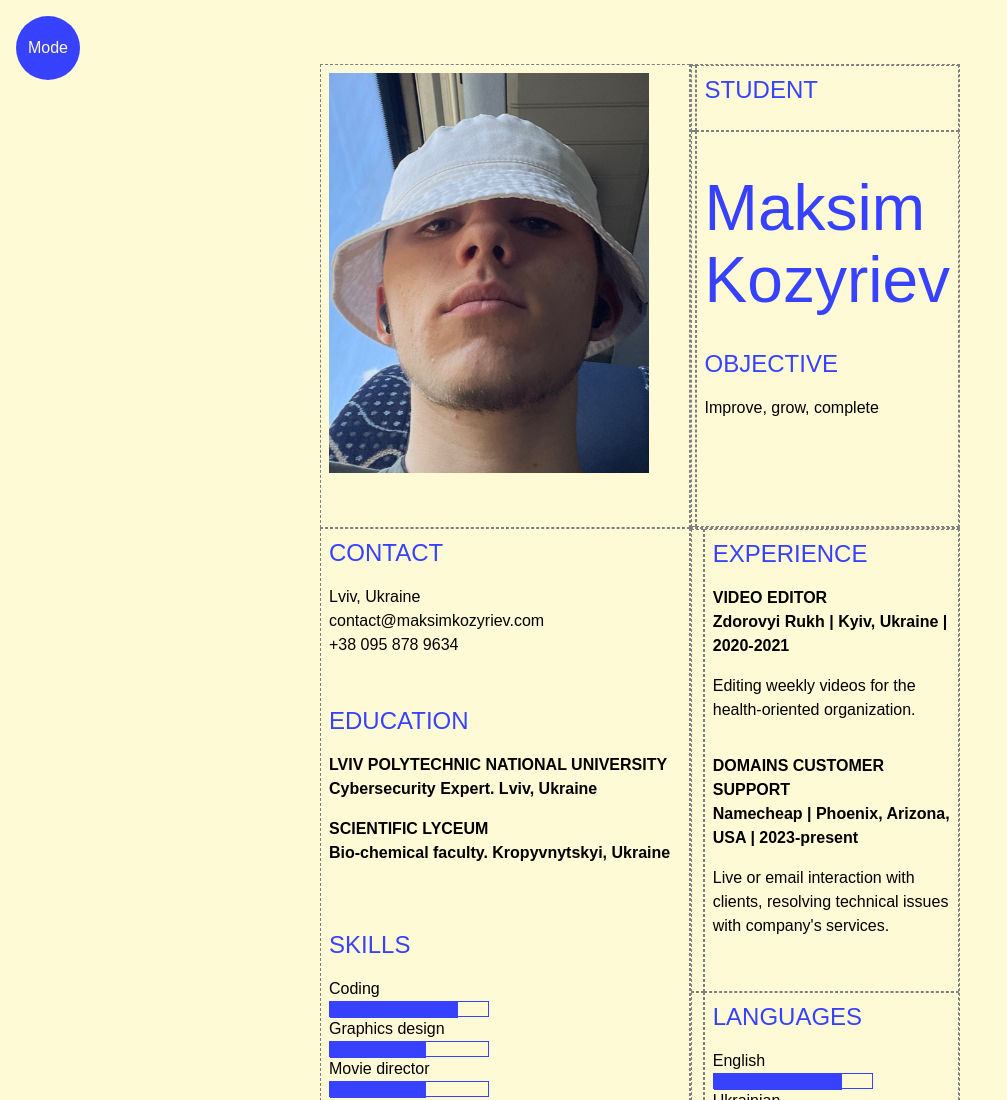
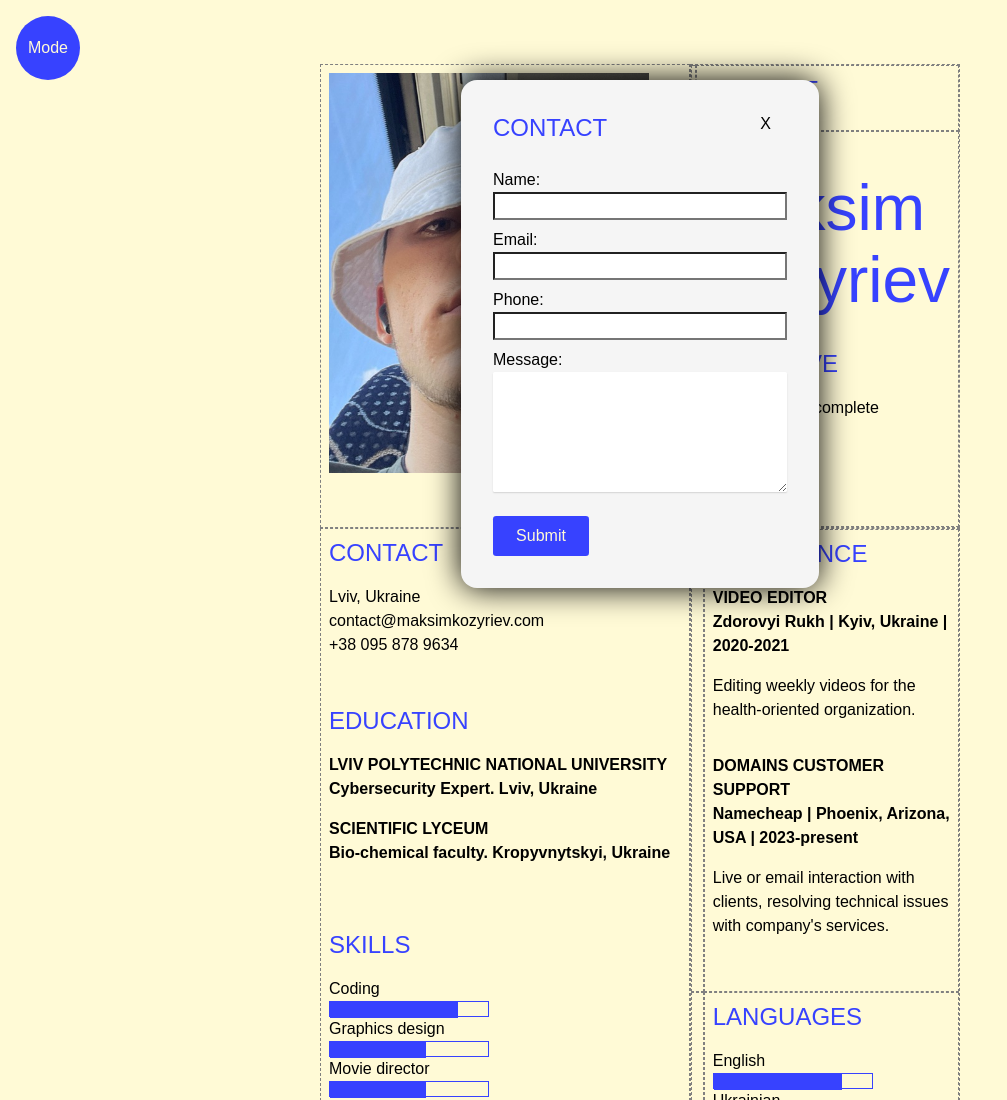
Before and after one commit to maskimoff/lab_web, a plain HTML site: page index.html in a window 1280 px wide. Shown: the top 1100 px of the page, without its empty margins (0-1007 px from the left). Drawn offline with Linux system fonts and the light colour scheme; no server answers.

Commit message:
Відцентровано форму

```diff
--- a/main.js
+++ b/main.js
@@ -64,7 +64,7 @@ function hideForm() {
     divForm.hidden = true;
 }
 
-setTimeout(showForm, 15 * 1000);
+setTimeout(showForm, 1 * 1000);
 
 // Mode
 function switchMode() {
--- a/styles.css
+++ b/styles.css
@@ -178,7 +178,10 @@ footer {
 .modal {
     position: absolute;
     top: 10dvh;
-    left: 40dvw;
+    left: 0;
+    right: 0;
+    margin-inline: auto;
+    width: fit-content;
     background-color: var(--modal-bg);
     padding: 2rem;
     border-radius: 1rem;
```
